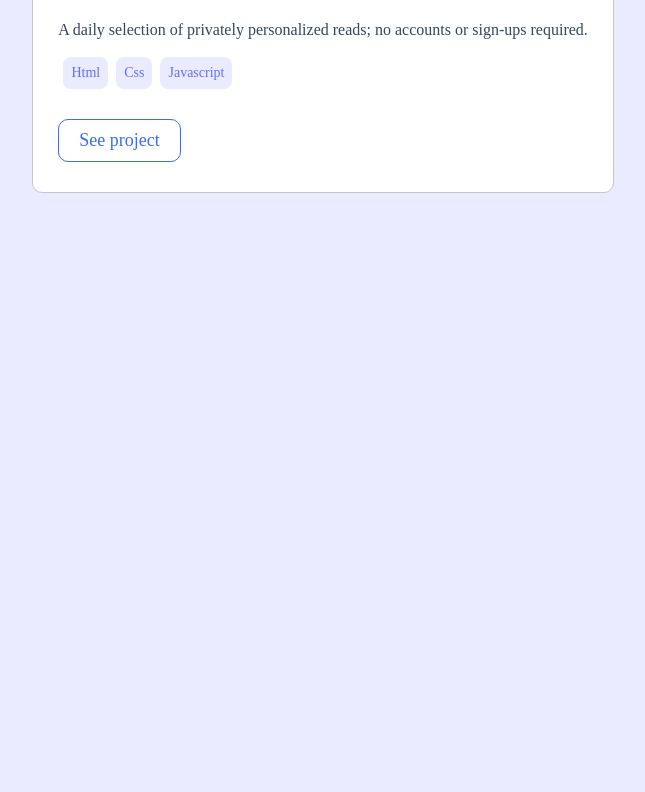
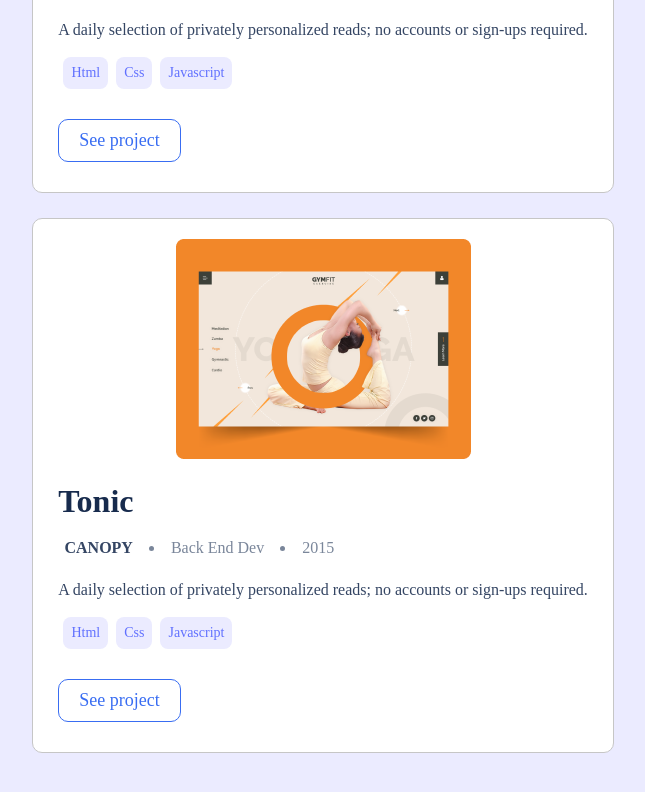
Before and after one commit to Afsheen96/Portfolio, a website: page index.html in a window 1280 px wide. Shown: the part 2787-3579 px from the top of the page, without its empty margins (317-962 px from the left). Drawn offline with Linux system fonts and the light colour scheme.

Commit message:
add third project

```diff
--- a/index.html
+++ b/index.html
@@ -113,6 +113,29 @@
                     <a href="#" class="btn">See project</a>
                   </div>
                 </div>
+                <div class="work-card">
+                    <div class="work_preview">
+                        <img class="project-img" src="./resources/images/Snapshoot Portfolio 3.png" alt="Project 1" />
+                    </div>
+                    <div class="work_detail">
+                        <h2 class="work_title">Tonic</h2>
+                        <ul class="work_info">
+                          <li class="info_item">CANOPY</li>
+                          <li class="info_item">Back End Dev</li>
+                          <li class="info_item">2015</li>
+                        </ul>
+                        <p class="work_details_content">
+                          A daily selection of privately personalized reads; no accounts or
+                          sign-ups required.
+                        </p>
+                        <ul class="work_tech">
+                          <li>Html</li>
+                          <li>Css</li>
+                          <li>Javascript</li>
+                        </ul>
+                        <a href="#" class="btn">See project</a>
+                      </div>
+                    </div>
     </section>
 </body>
 
```
